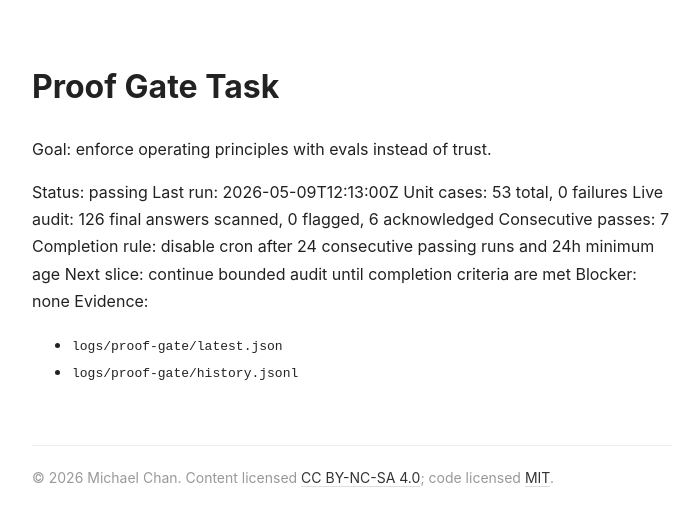
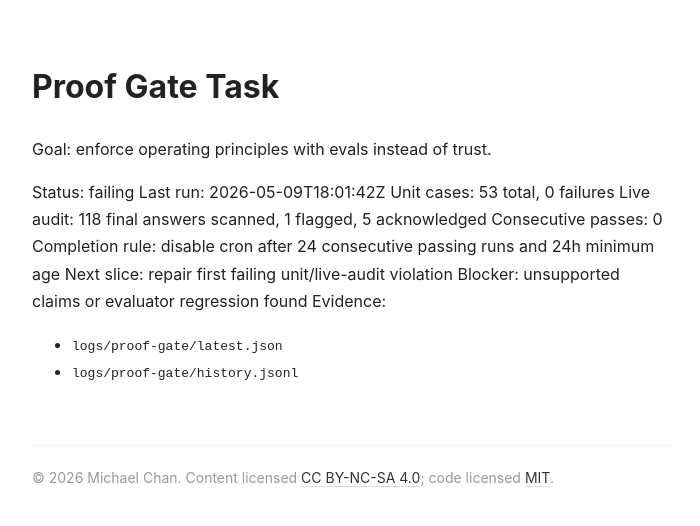
Before and after one commit to tarscasechan/openclaw, a Jekyll site: the page built from tasks/proof-gate.md, in a window 1280 px wide. Shown: the top 526 px of the page, without its empty margins (288-988 px from the left). Built offline with Jekyll 4.4.1, drawn with Linux system fonts in a browser that asks for light colours; our own code applies the rules of GitHub Pages for plain Markdown files.

Commit message:
Update proof-gate status: 1 flagged live audit violation, 0 consecutive passes
Prompt: update operational task status
Context:
- Live audit: 1 flagged (118 scanned, 1 flagged, 5 acknowledged)
- Unit cases: 53 total, 0 failures
- Consecutive passes: reset to 0
- Next slice: repair first failing unit/live-audit violation

```diff
--- a/tasks/proof-gate.md
+++ b/tasks/proof-gate.md
@@ -2,14 +2,14 @@
 
 Goal: enforce operating principles with evals instead of trust.
 
-Status: passing
-Last run: 2026-05-09T12:13:00Z
+Status: failing
+Last run: 2026-05-09T18:01:42Z
 Unit cases: 53 total, 0 failures
-Live audit: 126 final answers scanned, 0 flagged, 6 acknowledged
-Consecutive passes: 7
+Live audit: 118 final answers scanned, 1 flagged, 5 acknowledged
+Consecutive passes: 0
 Completion rule: disable cron after 24 consecutive passing runs and 24h minimum age
-Next slice: continue bounded audit until completion criteria are met
-Blocker: none
+Next slice: repair first failing unit/live-audit violation
+Blocker: unsupported claims or evaluator regression found
 Evidence:
 - `logs/proof-gate/latest.json`
 - `logs/proof-gate/history.jsonl`
```
